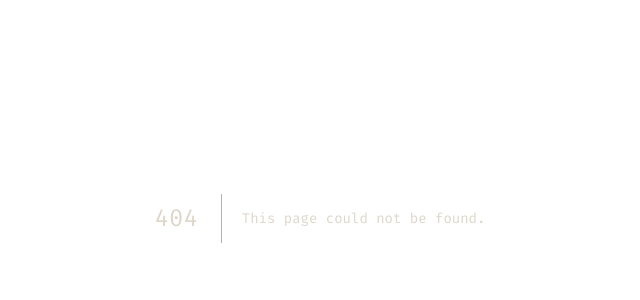
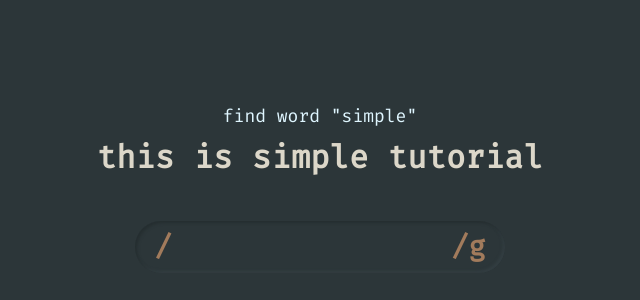
Before and after one commit to hyunmindev/regex-tutorial, a Next.js app: page /questions/0 in a window 1280 px wide. Before the commit this address had no page. Shown: the part 182-482 px from the top of the page, without its empty margins (320-960 px from the left). Built offline with nearby package versions, Linux system fonts and the light colour scheme.

Commit message:
라우터 기능 추가 및 색 수정

```diff
--- a/src/components/QuestionLabel/index.module.scss
+++ b/src/components/ParagraphLabel/index.module.scss
@@ -6,7 +6,7 @@
   letter-spacing: 0.2px;
 
   b {
-    background-color: var(--secondary);
+    background-color: var(--highlight);
     box-shadow: 0 0 0 0.5px var(--background) inset;
     border-radius: 4px;
     padding-bottom: 2px;
--- a/src/components/QuestionLabel/index.tsx
+++ b/src/components/ParagraphLabel/index.tsx
@@ -26,7 +26,7 @@ const highlight = (content: string, matches: string[]) => {
   }, content);
 };
 
-function QuestionLabel({ content, matches }: Props) {
+function ParagraphLabel({ content, matches }: Props) {
   const highlightedContent = highlight(content, matches);
 
   return (
@@ -38,4 +38,4 @@ function QuestionLabel({ content, matches }: Props) {
   );
 }
 
-export default QuestionLabel;
+export default ParagraphLabel;
--- /dev/null
+++ b/src/components/TitleLabel/index.module.scss
@@ -0,0 +1,5 @@
+.container {
+  margin-bottom: 16px;
+  font-size: 18px;
+  color: var(--question);
+}
--- /dev/null
+++ b/src/components/TitleLabel/index.tsx
@@ -0,0 +1,11 @@
+import styles from './index.module.scss';
+
+interface Props {
+  content: string;
+}
+
+function TitleLabel({ content }: Props) {
+  return <h1 className={styles.container}>{content}</h1>;
+}
+
+export default TitleLabel;
--- /dev/null
+++ b/src/constants/meta.ts
@@ -0,0 +1,2 @@
+// eslint-disable-next-line import/prefer-default-export
+export const APP_TITLE = 'regex tutorial';
--- /dev/null
+++ b/src/constants/questions.json
@@ -0,0 +1,7 @@
+[
+  {
+    "title": "find word \"simple\"",
+    "paragraph": "this is simple tutorial",
+    "answer": "page"
+  }
+]
--- /dev/null
+++ b/src/pages/questions/[id].tsx
@@ -0,0 +1,72 @@
+import Head from 'next/head';
+import { useRouter } from 'next/router';
+import { useCallback, useEffect, useState } from 'react';
+
+import AnswerInput from '@/components/AnswerInput';
+import ParagraphLabel from '@/components/ParagraphLabel';
+import TitleLabel from '@/components/TitleLabel';
+import { APP_TITLE } from '@/constants/meta';
+import questions from '@/constants/questions.json';
+import styles from '@/styles/pages/Index.module.scss';
+import { Question } from '@/types/question';
+
+function Question() {
+  const router = useRouter();
+  const [isValidate, setIsValidate] = useState(true);
+  const [isLoading, setIsLoading] = useState(true);
+  const [matches, setMatches] = useState<string[]>([]);
+  const [paragraph, setParagraph] = useState('');
+  const [title, setTitle] = useState('');
+
+  const handleInput = useCallback((answer: string) => {
+    try {
+      const regExp = new RegExp(answer, 'g');
+      const result = paragraph.match(regExp);
+      setMatches([...(result ?? [])]);
+      setIsValidate(true);
+    } catch (e) {
+      setIsValidate(false);
+    }
+  }, []);
+
+  useEffect(() => {
+    const { id } = router.query;
+    if (!id) {
+      return;
+    }
+    const question = questions[+id] as Question;
+    if (!question) {
+      // eslint-disable-next-line no-void
+      void router.replace('/');
+      return;
+    }
+    setTitle(question.title);
+    setParagraph(question.paragraph);
+    setIsLoading(false);
+  }, [router.query.id]);
+
+  if (isLoading) {
+    return null;
+  }
+
+  return (
+    <>
+      <Head>
+        <title>
+          {APP_TITLE} : {title}
+        </title>
+      </Head>
+      <div className={styles.container}>
+        <TitleLabel content={title} />
+        <ParagraphLabel
+          content={paragraph}
+          matches={matches}
+        />
+        <AnswerInput onInput={handleInput} />
+        <p className={styles.error}>{isValidate ? '' : 'is not validate'}</p>
+      </div>
+    </>
+  );
+}
+
+export default Question;
--- a/src/styles/colors.scss
+++ b/src/styles/colors.scss
@@ -3,5 +3,7 @@
   --primary: #dcd7c9;
   --secondary: #a27b5c;
   --tertiary: #3f4e4f;
-  --error: #B25068;
+  --error: #b25068;
+  --highlight: #816797;
+  --question: #dff6ff;
 }
--- /dev/null
+++ b/src/types/question.ts
@@ -0,0 +1,5 @@
+export interface Question {
+  title: string;
+  paragraph: string;
+  answer: string;
+}
```
Also changed, not shown: src/pages/index.tsx (+8 -27 lines).
